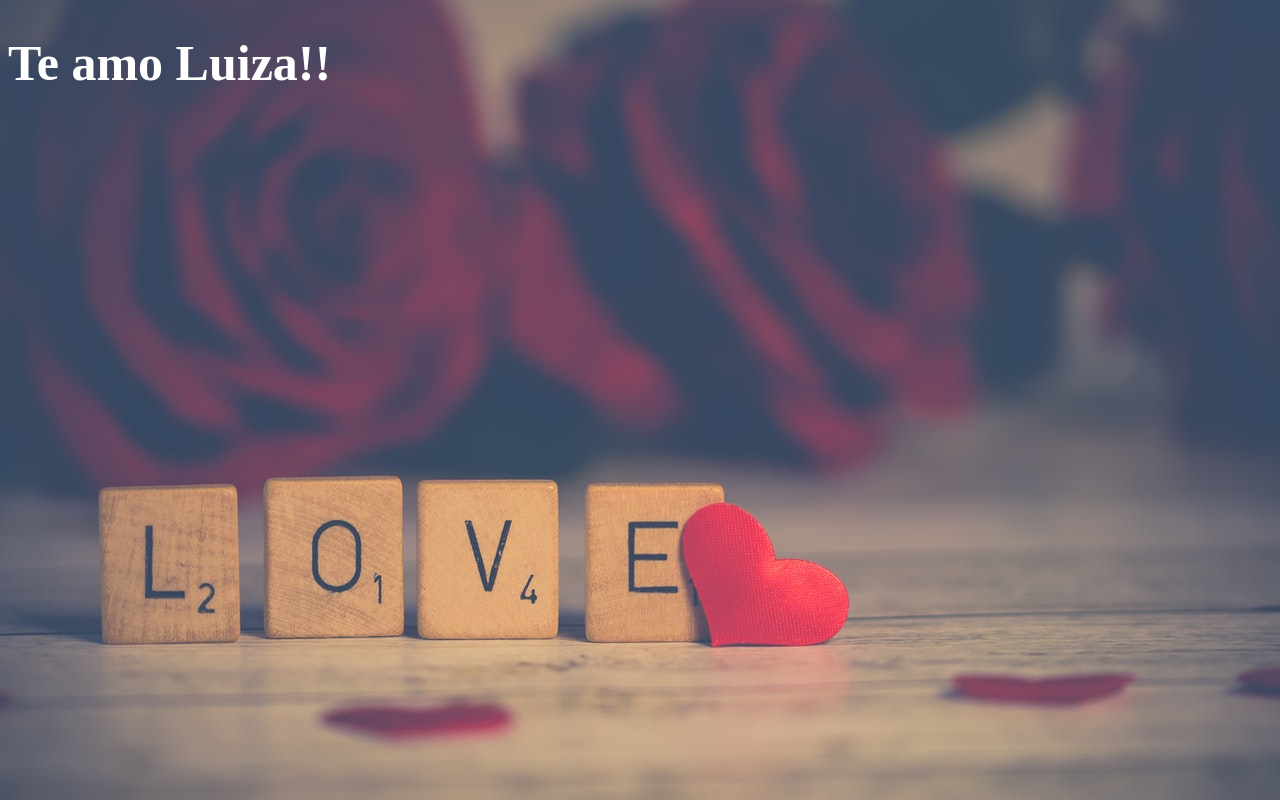
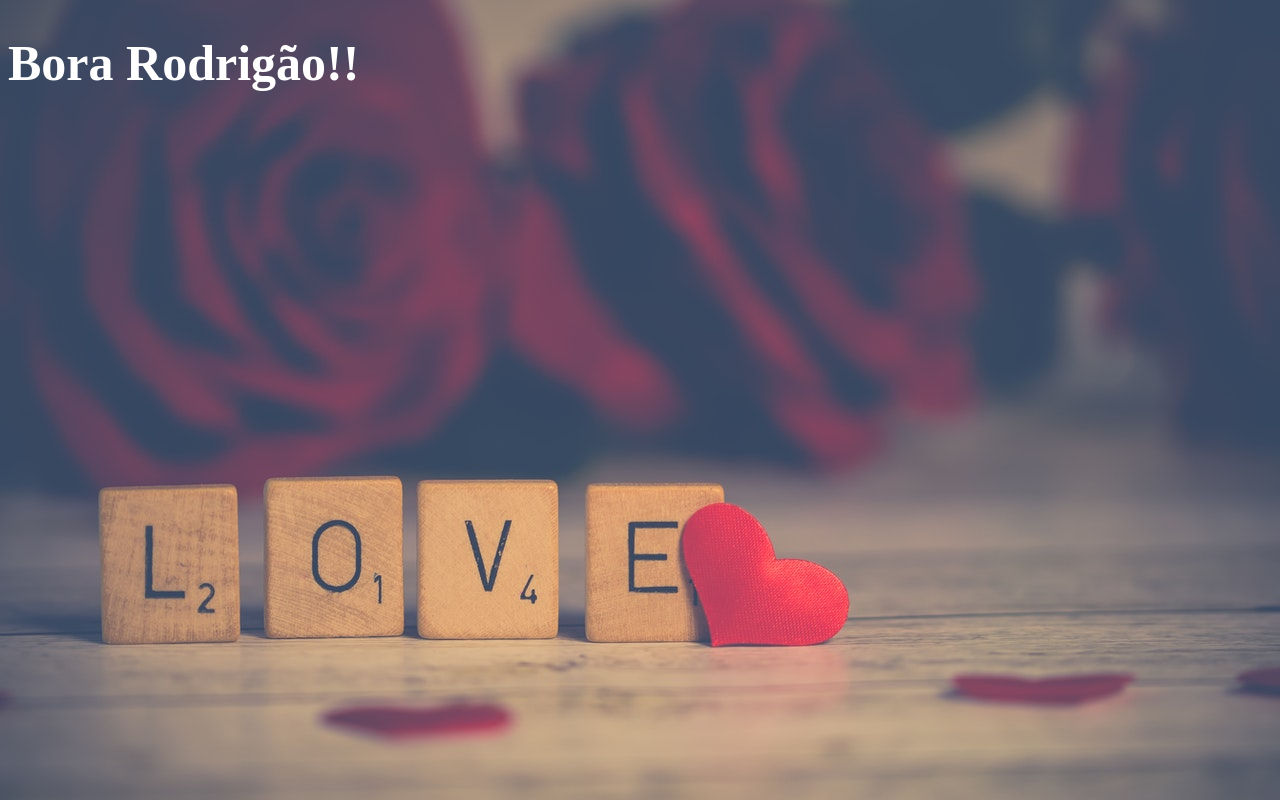
Before and after one commit to NatanViana/natanviana.github.io, a plain HTML site: page index.html in a window 1280 px wide. Drawn offline with Linux system fonts and the light colour scheme.

Commit message:
Update index.html

```diff
--- a/index.html
+++ b/index.html
@@ -3,11 +3,11 @@
 <head>
     <meta charset="UTF-8">
     <meta name="viewport" content="width=device-width, initial-scale=1.0">
-    <title>Meu site</title>
+    <title>Tio Bolinha</title>
     <link rel="stylesheet" href="https://natanviana.github.io/css/style.css">
 </head>
 <body>
-    <h1>Te amo Luiza!!</h1>
+    <h1>Bora Rodrigão!!</h1>
 
 </body>
 </html>
```
